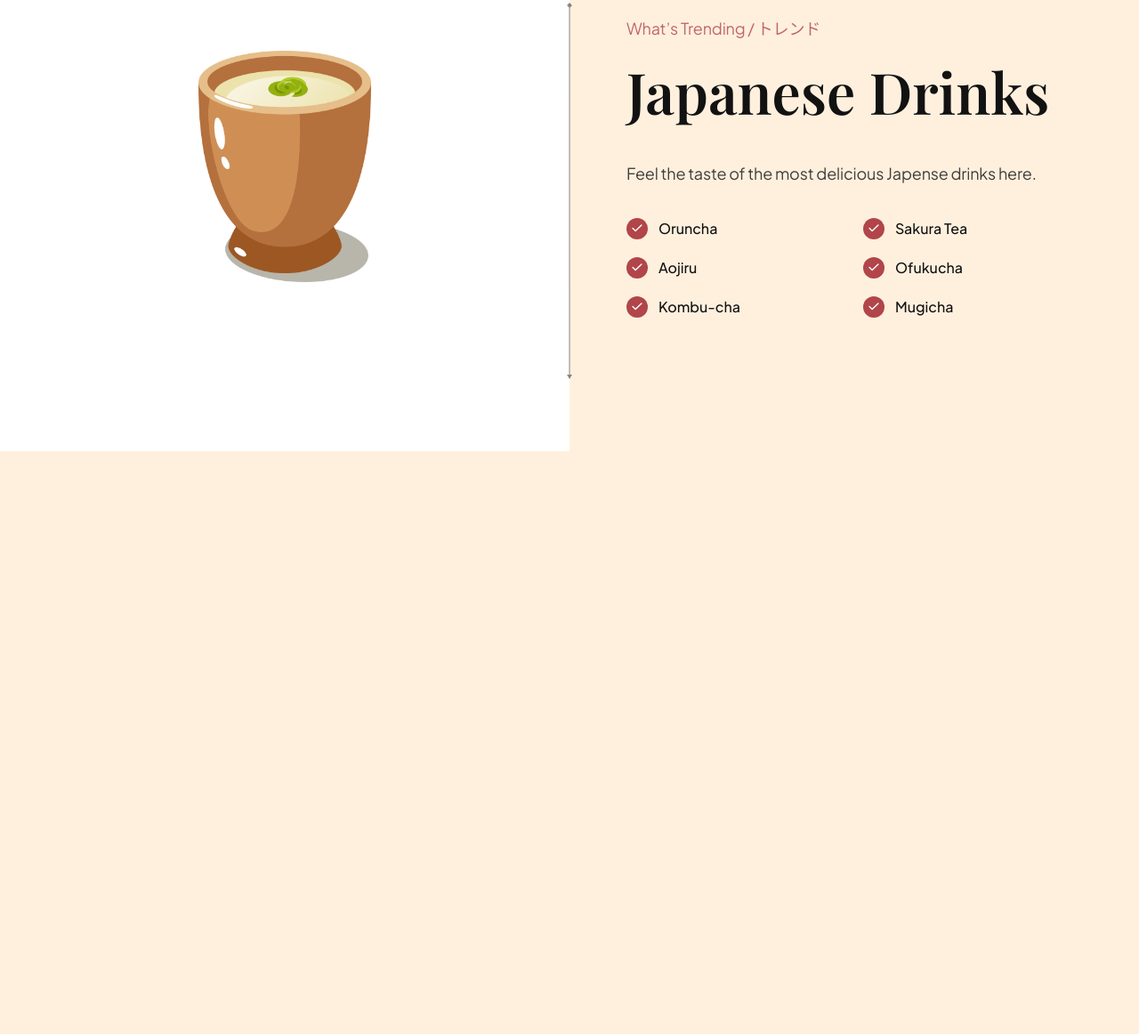
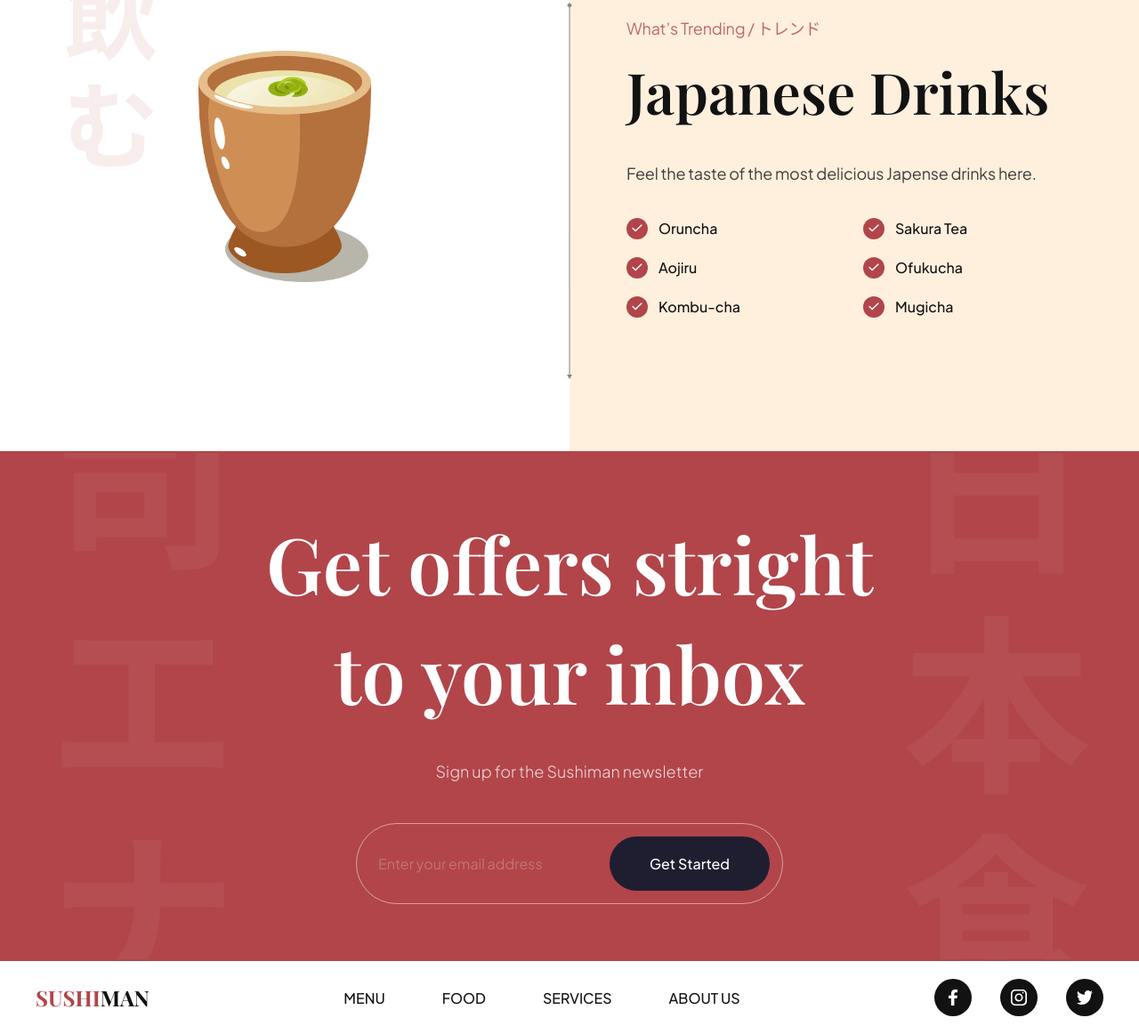
Before and after one commit to iharshkaran/Sushiman, a website built with Vite: page index.html in a window 1280 px wide. Shown: the part 3191-4353 px from the top of the page at 89% size. Before the commit the page ends 3698 px from the top, so only its background shows below. Built offline with nearby package versions, Linux system fonts and the light colour scheme.

Commit message:
Sushiman

```diff
--- a/CSS/sections/footer.css
+++ b/CSS/sections/footer.css
@@ -0,0 +1,61 @@
+.footer{
+    width: 100%;
+    padding: 20px 40px;
+    background-color: var(--color-white);
+
+    flex-wrap: wrap;
+    gap: 20px;
+
+    overflow: hidden;
+}
+
+.footer__logo{
+    font-size: 24px;
+    font-weight: bold;
+    font-family: var(--playfair-display);
+    text-transform: uppercase;
+    color: var(--secondary-color);
+
+    cursor: pointer;
+}
+
+.footer__logo span{
+    color: var(--primary-color);
+}
+
+.footer ul{
+    list-style: none;
+
+    display: flex;
+    flex-wrap: wrap;
+    flex-direction: row;
+    gap: 64px;
+}
+
+.footer ul:last-child{
+    gap: 32px;
+}
+
+.footer__nav li{
+    font-size: 16px;
+    font-weight: 500;
+    font-family: var(--plus-jakarta-sans);
+    text-transform: uppercase;
+    color: var(--secondary-color);
+
+    cursor: pointer;
+}
+
+.footer__social li{
+    width: 42px;
+    height: 42px;
+    background-color: var(--secondary-color);
+    border-radius: 100%;
+}
+
+.footer__social li img{
+    width: 45%;
+    height: 45%;
+
+    object-fit: contain;
+}
--- a/CSS/sections/subscribe.css
+++ b/CSS/sections/subscribe.css
@@ -0,0 +1,85 @@
+.subscription {
+  padding: 64px;
+
+  background-color: var(--primary-color);
+  background-image: url('../../assets/subscribe_bg.png');
+  background-position: center;
+  background-repeat: no-repeat;
+  background-size: contain;
+
+  flex-direction: column;
+  overflow: hidden;
+}
+
+.subscription h2 {
+  font-size: 88px;
+  font-family: var(--playfair-display);
+  font-weight: 600;
+  line-height: 123px;
+
+  color: #fff;
+  text-align: center;
+}
+
+.subscription p {
+  font-size: 18px;
+  font-family: var(--plus-jakarta-sans);
+  font-weight: 300;
+  line-height: 36px;
+
+  margin-top: 32px;
+
+  color: rgba(255, 255, 255, 0.8);
+}
+
+.subscription__form {
+  min-width: 480px;
+  margin-top: 40px;
+
+  padding: 14px 14px 14px 24px;
+
+  display: flex;
+  gap: 10px;
+
+  border: 1px solid rgba(255, 255, 255, 0.5);
+  border-radius: 46px;
+}
+
+.subscription__form input {
+  flex: 1;
+
+  font-size:  16px;
+  font-weight: 400px;
+  font-family: var(--plus-jakarta-sans);
+
+  color: #fff;
+  opacity: 0.5;
+
+  background: transparent;
+  border: none;
+  outline: none;
+}
+
+.subscription__form input::placeholder {
+  color: #fff;
+  opacity: 0.5;
+}
+
+.subscription__form button {
+  padding: 20px;
+
+  min-width: 180px;
+
+  font-size: 16px;
+  font-weight: 500;
+  font-family: var(--plus-jakarta-sans);
+  color: #fff;
+  text-align: center;
+
+  background: var(--black-400);
+  border-radius: 46px;
+  border: none;
+  outline: none;
+
+  cursor: pointer;
+}
--- a/CSS/sections/trending.css
+++ b/CSS/sections/trending.css
@@ -107,7 +107,7 @@
   background-image: url("../../assets/japanese_sushi.png");
 }
 
-.trending-drink .trending__image {
+.trending-drinks .trending__image {
   background-image: url("../../assets/japanese_drinks.png");
 }
 
--- a/index.html
+++ b/index.html
@@ -331,6 +331,43 @@
       </section>
     </section>
 
+    <section class="subscription flex-center" id="services">
+      <h2 data-aos="flip-down">
+        Get offers stright <br />
+        to your inbox
+      </h2>
+      <p data-aos="fade-up">Sign up for the Sushiman newsletter</p>
+
+      <div class="subscription__form" data-aos="fade-up">
+        <input type="text" placeholder="Enter your email address"/>
+        <button>Get Started</button>
+      </div>
+    </section>
+
+    <footer class="footer flex-between">
+      <h3 class="footer__logo">
+        <span>Sushi</span>man
+      </h3>
+
+      <ul class="footer__nav">
+        <li><a href="#menu">Menu</a></li>
+        <li><a href="#food">Food</a></li>
+        <li><a href="#services">Services</a></li>
+        <li><a href="#about-us">about Us</a></li>
+      </ul>
+
+      <ul class="footer__social">
+        <li class="flex-center">
+          <img src="assets/facebook.svg" alt="facebook">
+        </li>
+        <li class="flex-center">
+          <img src="assets/instagram.svg" alt="instagram">
+        </li>
+        <li class="flex-center">
+          <img src="assets/twitter.svg" alt="twitter">
+        </li>
+      </ul>
+    </footer>
 
     <script src="JS/script.js" type="module"></script>
   </body>
```
